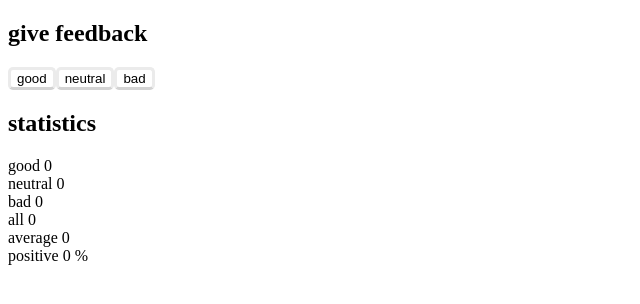
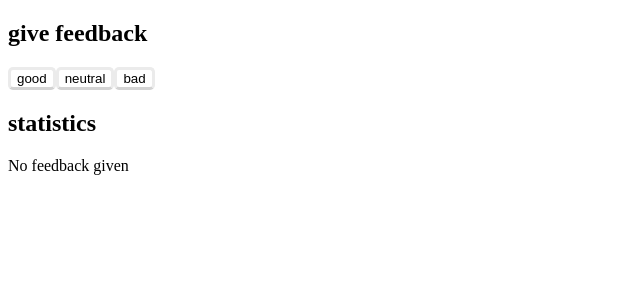
Before and after one commit to jhordyrosario/fullstack-open, a React (Vite) app in the folder part1/unicafe/: page / in a window 1280 px wide. Shown: the top 304 px of the page, without its empty margins (0-640 px from the left). Built offline with nearby package versions, Linux system fonts and the light colour scheme.

Commit message:
Part1 - Exercise 1.9: unicafe step 4

```diff
--- a/part1/unicafe/src/App.jsx
+++ b/part1/unicafe/src/App.jsx
@@ -12,6 +12,13 @@ const StatisticsLabel = ({title, value}) => (
 )
 
 const Statistics = (props) => {
+  if (props.all === 0) {
+    return(
+      <p>
+        No feedback given
+      </p>
+    )
+  }
 
   return (
     <>
```
